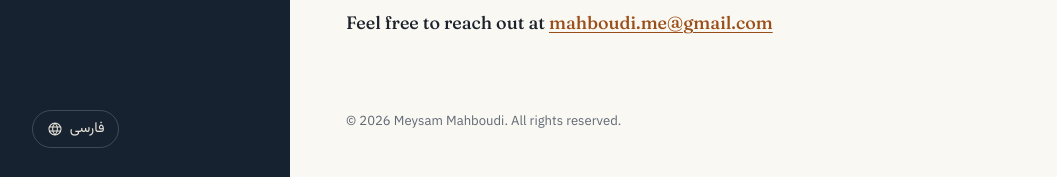
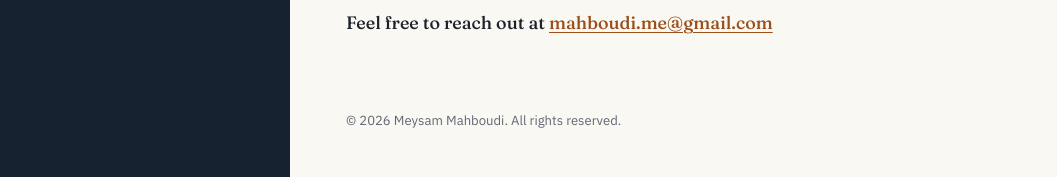
Before and after one commit to MeysamMahboudi/meysammahboudi.github.io, a Jekyll site: the page built from index.html, in a window 1280 px wide and 1175 px high. Shown: the part 995-1172 px from the top of the window, without its empty margins (0-1057 px from the left). Built offline with Jekyll 4.4.1, drawn with Linux system fonts in a browser that asks for light colours.

Commit message:
Update _config.yml

```diff
--- a/_config.yml
+++ b/_config.yml
@@ -11,7 +11,7 @@ baseurl: ""
 
 # Persian version: set to false to hide it — the language button and
 # Persian posts disappear from the site. Set back to true to bring it back.
-show_persian: true
+show_persian: false
 
 github_username: meysammahboudi
 email: mahboudi.me@gmail.com
```
